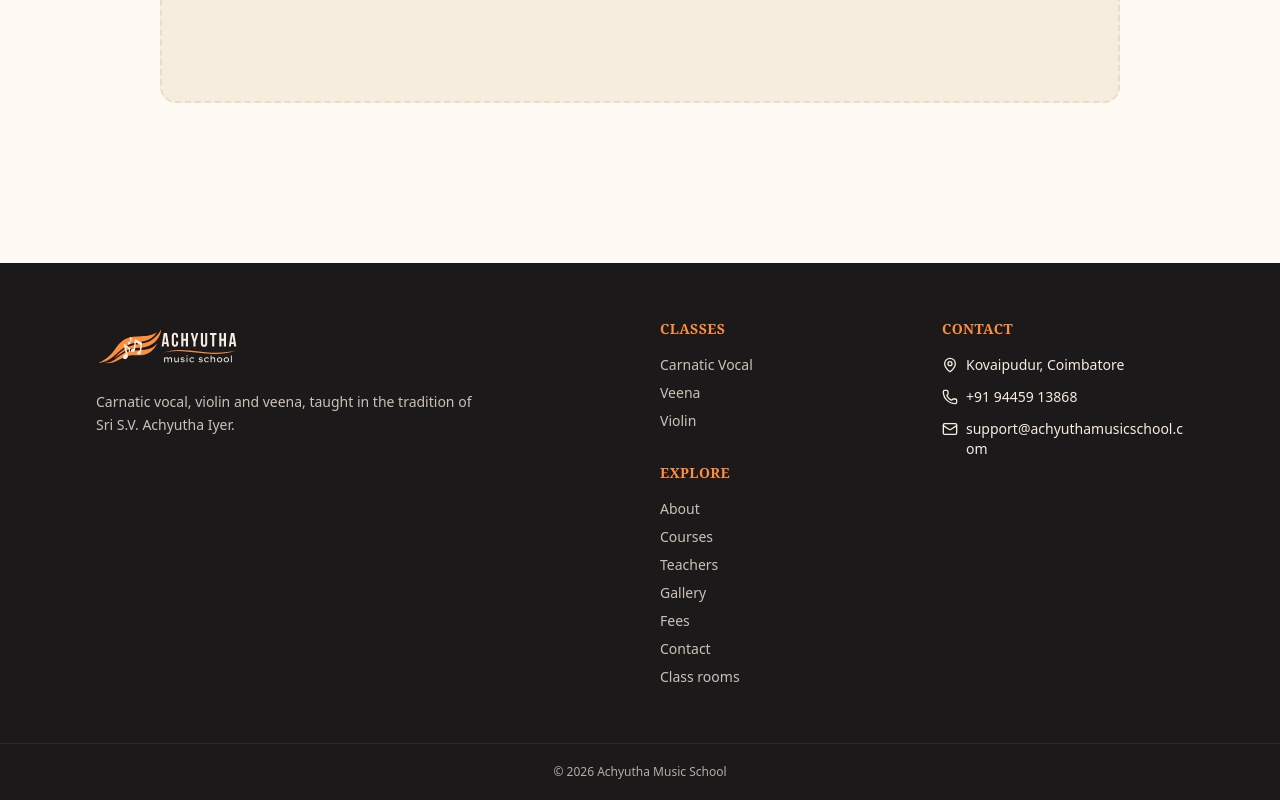
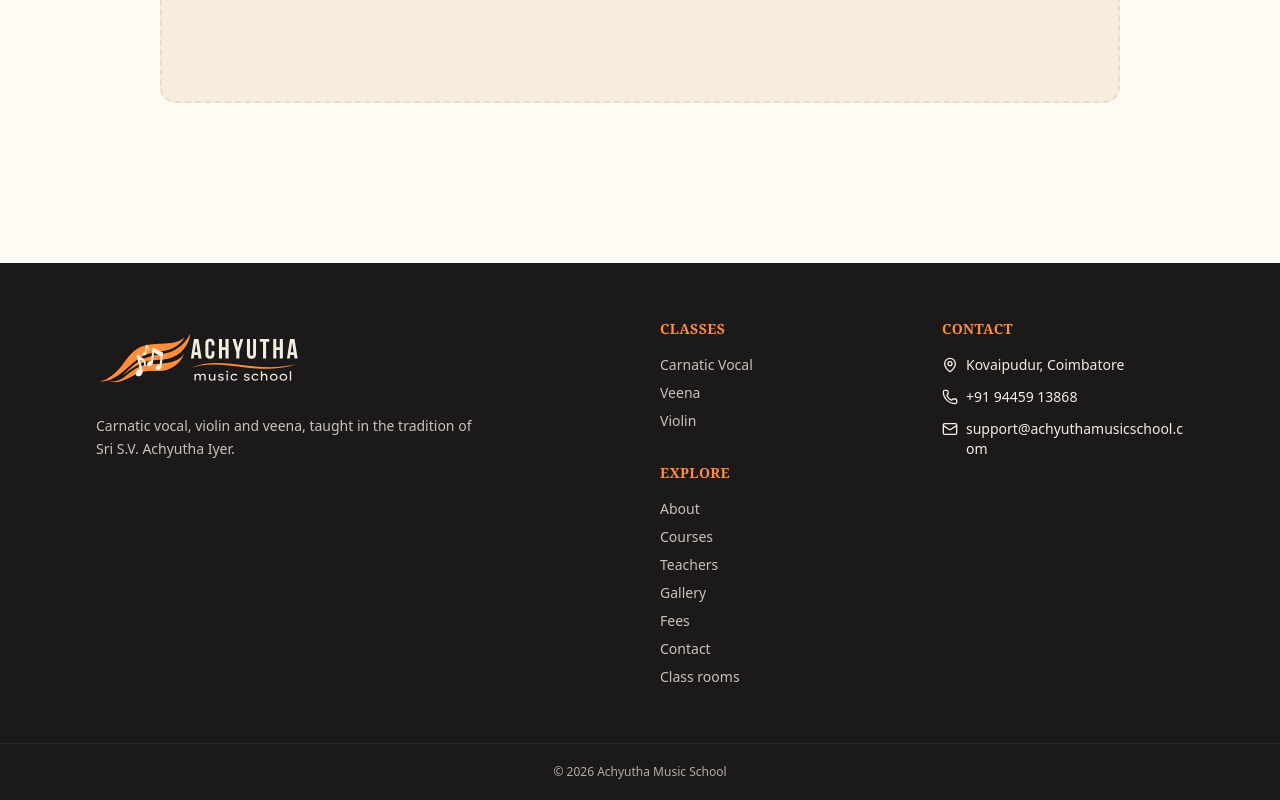
Before and after one commit to bharathwaaj/achyuthamusicschool, an Astro site: page / in a window 1280 px wide. Shown: the part 723-1523 px from the top of the page. Built offline with nearby package versions, Linux system fonts and the light colour scheme; Astro itself is replaced by a stand-in of ours.

Commit message:
style(components): enlarge the footer logo
The footer logo was small next to the link columns and looked
like an afterthought.

- Increase the logo from 144x56 to 208x80 pixels, keeping the
  logo's 2.5 to 1 proportions.

```diff
--- a/src/components/Footer.astro
+++ b/src/components/Footer.astro
@@ -11,7 +11,7 @@ const year = new Date().getFullYear();
 <footer class="mt-24 bg-header text-header-text">
   <Container size="wide" class="grid gap-10 py-14 md:grid-cols-4">
     <div class="md:col-span-2">
-      <div class="h-14 w-36 text-header-text">
+      <div class="h-20 w-52 text-header-text">
         <Logo class="h-full w-full" />
       </div>
       <p class="mt-4 max-w-sm text-sm leading-relaxed opacity-80">
```
